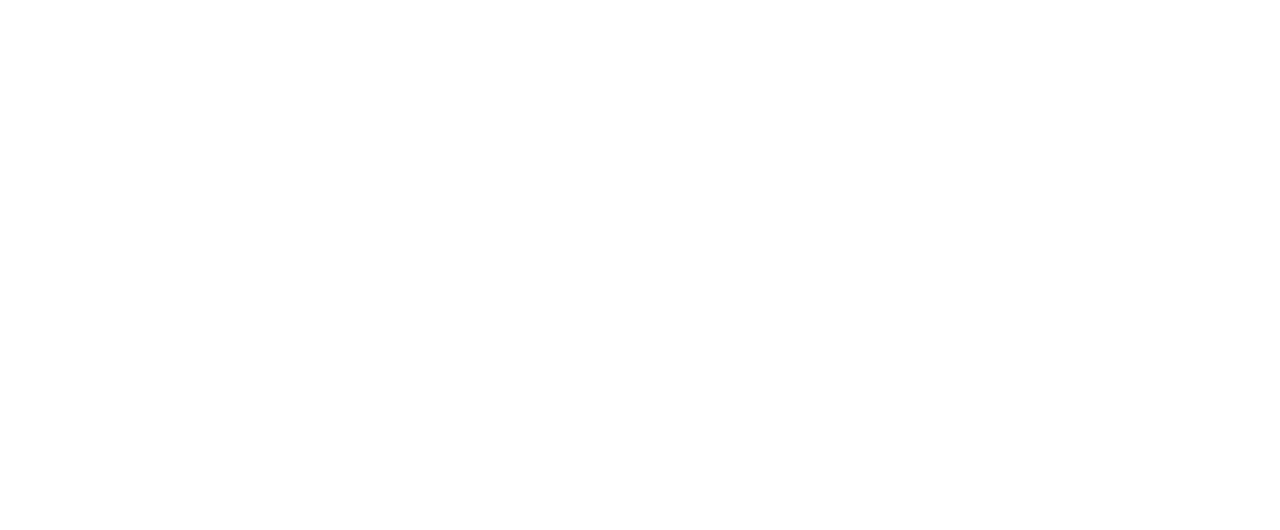
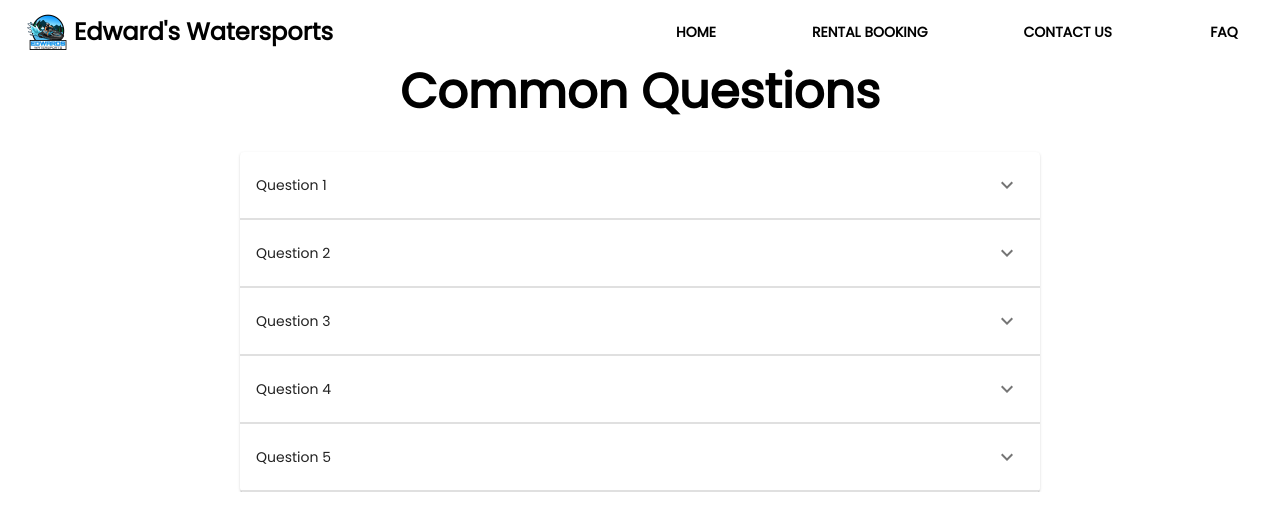
Before and after one commit to grantmoody/edwards-watersports, a React (Create React App) app: page /faq in a window 1280 px wide. Before the commit this address had no page. Shown: the top 530 px of the page. Built offline with nearby package versions, Linux system fonts and the light colour scheme.

Commit message:
FAQ boilerplate

```diff
--- a/src/App.tsx
+++ b/src/App.tsx
@@ -1,6 +1,8 @@
 import Home from "./page/home";
 import './App.css';
 import AboutUs from './page/aboutUs';
+import ContactUs from './page/contactUs';
+import FAQ from './page/commonQuestions';
 import { Routes, Route } from 'react-router-dom';
 import { createTheme, ThemeProvider } from '@mui/material/styles';
 
@@ -17,6 +19,8 @@
         <Routes>
           <Route path="/" element={<Home />} />
           <Route path="/about" element={<AboutUs />} />
+          <Route path="/contact_us" element={<ContactUs />} />
+          <Route path="/faq" element={<FAQ />} />
         </Routes>
       </div>
     </ThemeProvider>
--- /dev/null
+++ b/src/components/collapsibleTable.tsx
@@ -0,0 +1,94 @@
+import * as React from 'react';
+import Box from '@mui/material/Box';
+import Collapse from '@mui/material/Collapse';
+import IconButton from '@mui/material/IconButton';
+import Table from '@mui/material/Table';
+import TableBody from '@mui/material/TableBody';
+import TableCell from '@mui/material/TableCell';
+import TableContainer from '@mui/material/TableContainer';
+import TableHead from '@mui/material/TableHead';
+import TableRow from '@mui/material/TableRow';
+import Typography from '@mui/material/Typography';
+import Paper from '@mui/material/Paper';
+import KeyboardArrowDownIcon from '@mui/icons-material/KeyboardArrowDown';
+import KeyboardArrowUpIcon from '@mui/icons-material/KeyboardArrowUp';
+
+function createData(
+  question: string,
+  answer: string,
+) {
+  return {
+    question,
+    answer,
+  };
+}
+
+function Row(props: { row: ReturnType<typeof createData> }) {
+  const { row } = props;
+  const [open, setOpen] = React.useState(false);
+
+  const toggleRow = () => {
+    setOpen(!open);
+  };
+
+  return (
+    <>
+      <TableRow sx={{ '& > *': { borderBottom: 'unset' }, marginBottom: '10rem' }} onClick={toggleRow}>
+        <TableCell align="left" component="th" scope="row">
+          {row.question}
+        </TableCell>
+        <TableCell align="right">
+          <IconButton
+            aria-label="expand row"
+            size="small"
+            onClick={(e) => {
+              e.stopPropagation(); // Prevent row click from toggling the row again
+              setOpen(!open);
+            }}
+          >
+            {open ? <KeyboardArrowUpIcon /> : <KeyboardArrowDownIcon />}
+          </IconButton>
+        </TableCell>
+      </TableRow>
+      <TableRow>
+        <TableCell style={{ paddingBottom: 0, paddingTop: 0 }} colSpan={6}>
+          <Collapse in={open} timeout="auto" unmountOnExit>
+            <Box sx={{ margin: 1 }}>
+              <Typography variant="body1" mt={"1rem"} mb={"1 rem"} color="black">
+                {row.answer}
+              </Typography>
+            </Box>
+          </Collapse>
+        </TableCell>
+      </TableRow>
+    </>
+  );
+}
+
+const rows = [
+  createData('Question 1', 'answer 1w'),
+  createData('Question 2', 'answer 2'),
+  createData('Question 3', 'answer 3'),
+  createData('Question 4', 'answer 4'),
+  createData('Question 5', 'answer 5'),
+];
+
+export default function CollapsibleTable() {
+  return (
+    <TableContainer component={Paper}>
+      <Table aria-label="collapsible table">
+        {rows.map((row) => (
+          <TableBody sx={{pb: '5px'}}>
+            <Row key={row.question} row={row} />
+          </TableBody>
+        ))}
+        {/* <TableBody>
+          {rows.map((row) => (
+            // <Row key={row.question} row={row} />
+
+          ))}
+        </TableBody> */}
+      </Table>
+    </TableContainer>
+  );
+}
--- a/src/components/navbar.tsx
+++ b/src/components/navbar.tsx
@@ -12,12 +12,13 @@
 import { Link } from 'react-router-dom';
 import { Avatar } from '@mui/material';
 
-const pages = ['Home', 'Rental Booking', 'Contact Us'];
+const pages = ['Home', 'Rental Booking', 'Contact Us', 'FAQ'];
 
 const pageToEndpoint: { [key: string]: string } = {
-    "Home": '',
+    'Home': '',
     'Rental Booking': '',
-    'Contact Us': ''
+    'Contact Us': 'contact_us',
+    'FAQ': 'faq'
 }
 
 function ResponsiveAppBar() {
--- /dev/null
+++ b/src/page/commonQuestions.tsx
@@ -0,0 +1,23 @@
+import { Typography } from "@mui/material";
+import React from "react";
+import NavBar from "../components/navbar";
+import MoreInfo from './moreInfo';
+import AboutUs from './aboutUs';
+import CollapsibleTable from "../components/collapsibleTable";
+
+
+const FAQ: React.FC = () => {
+    return (
+        <>
+            <NavBar />
+            <Typography variant="h3" fontWeight="800" color="black">Common Questions</Typography>
+            <div style={{ display: 'flex', justifyContent: 'center', marginTop: '2rem' }}>
+                <div style={{ maxWidth: '800px', width: '100%' }}>
+                    <CollapsibleTable />
+                </div>
+            </div>
+        </>
+    )
+}
+
+export default FAQ;
--- a/src/page/contactUs.tsx
+++ b/src/page/contactUs.tsx
@@ -1,12 +1,14 @@
 import { Typography } from "@mui/material";
 import React from "react";
+import NavBar from "../components/navbar";
+
 
 const ContactUs: React.FC = () => {
     return (
         <>
-            <Typography variant="h1">
-                Freak u zac
-            </Typography>
+            <div>
+                <NavBar />
+            </div>
         </>
     )
 }
```
